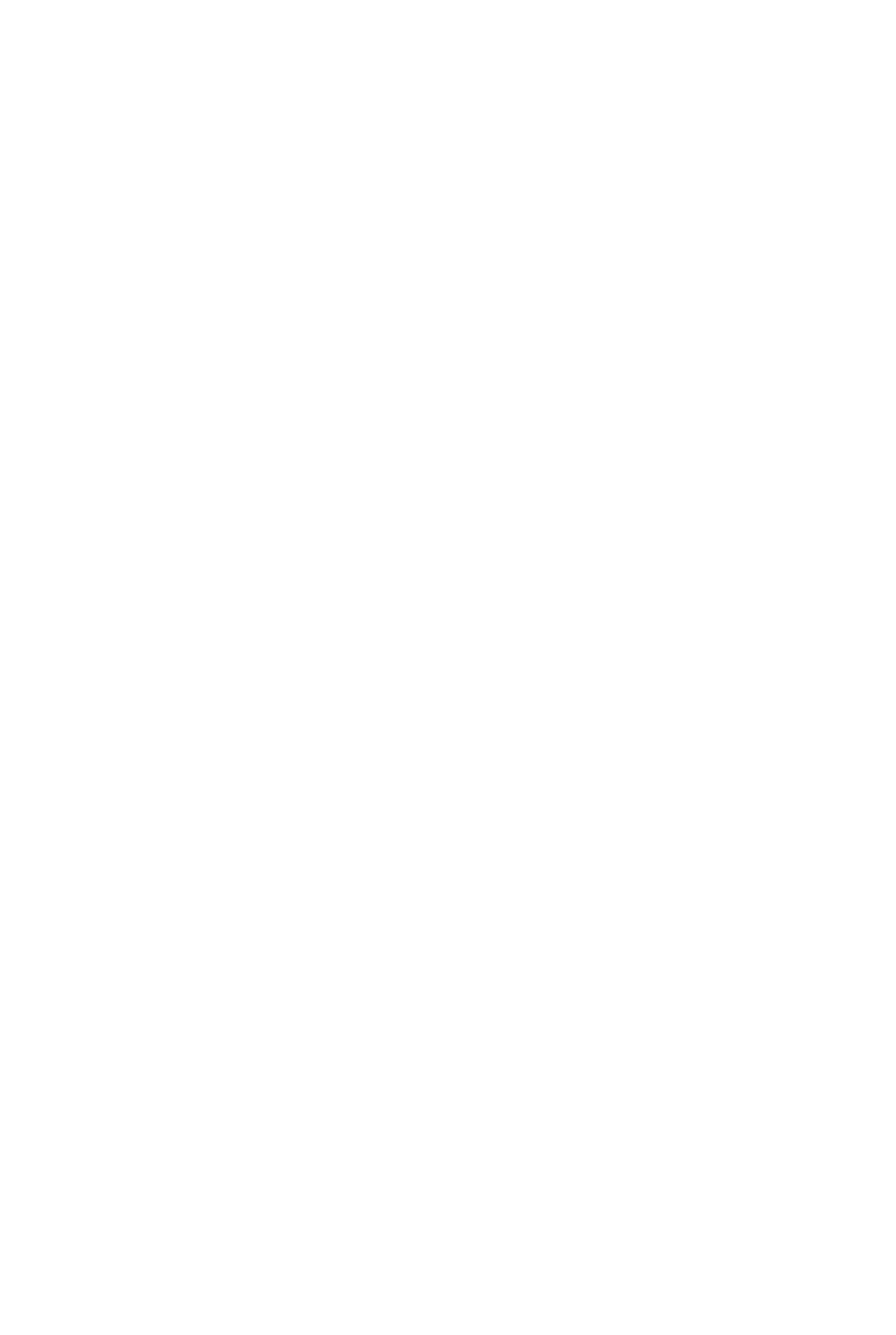
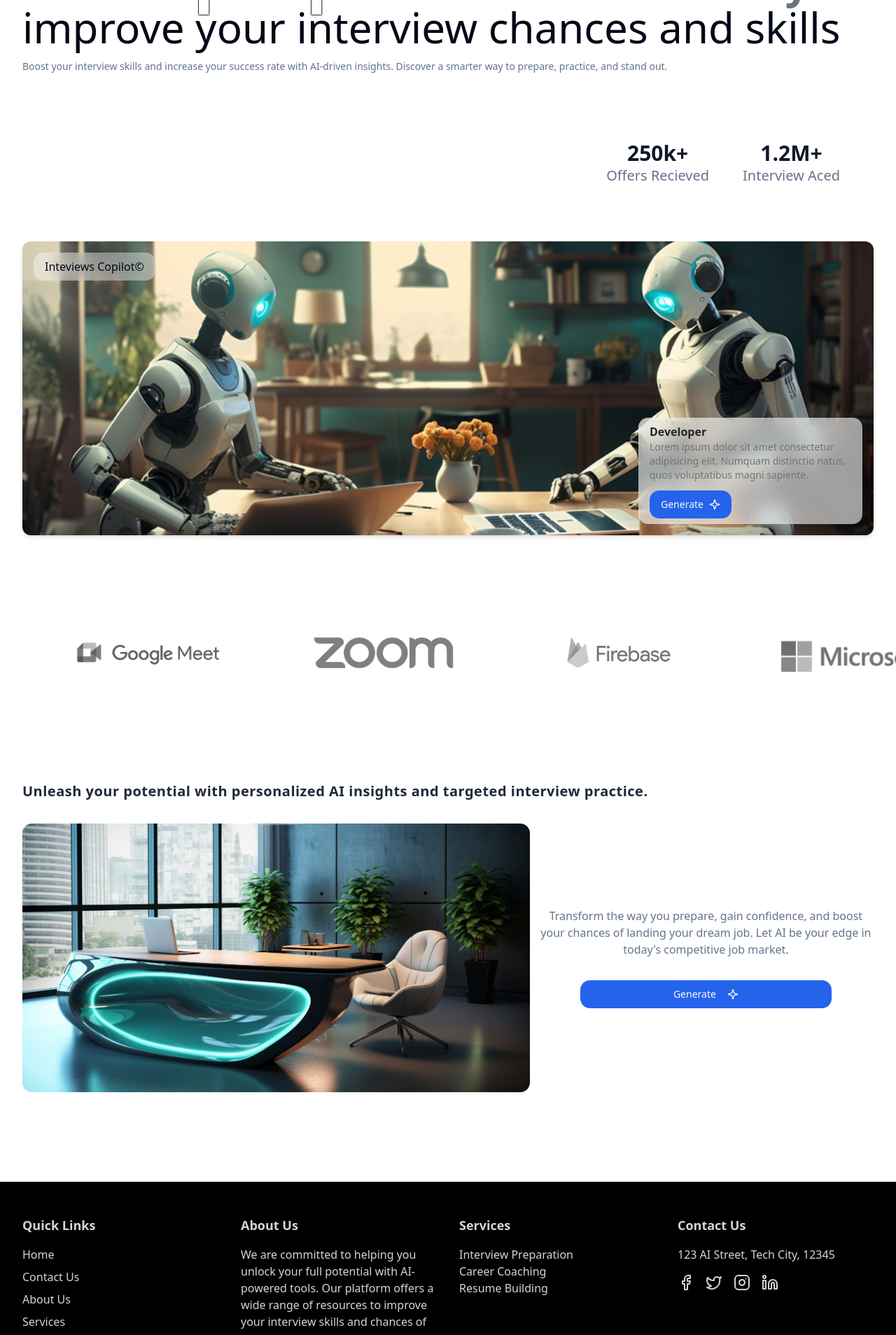
Before and after one commit to jainkhushi3/AI-Mock-Interviewer, a React (Vite) app: page / in a window 1280 px wide. Shown: the part 240-2148 px from the top of the page at 70% size. Before the commit the page ends 800 px from the top, so only its background shows below. Built offline with nearby package versions, Linux system fonts and the light colour scheme; no server answers.

Commit message:
Changes : Home Screen Completed

```diff
--- a/package.json
+++ b/package.json
@@ -19,6 +19,7 @@
     "lucide-react": "^0.475.0",
     "react": "^19.0.0",
     "react-dom": "^19.0.0",
+    "react-fast-marquee": "^1.6.5",
     "react-router-dom": "^7.1.5",
     "tailwind-merge": "^3.0.1",
     "tailwindcss-animate": "^1.0.7"
--- a/src/components/footer.tsx
+++ b/src/components/footer.tsx
@@ -1,9 +1,119 @@
-const Footer = () => {
-  return (
-    <div>
-      Footer
-    </div>
-  )
+import React from "react";
+
+import { Facebook, Twitter, Instagram, Linkedin } from "lucide-react"; // Import Lucide icons
+import { Link } from "react-router-dom";
+import { Container } from "@/components/container";
+import { MainRoutes } from "@/lib/helpers";
+
+interface SocialLinkProps {
+  href: string;
+  icon: React.ReactNode;
+  hoverColor: string;
 }
 
-export default Footer;
+const SocialLink: React.FC<SocialLinkProps> = ({ href, icon, hoverColor }) => {
+  return (
+    <a
+      href={href}
+      target="_blank"
+      rel="noopener noreferrer"
+      className={`hover:${hoverColor}`}
+    >
+      {icon}
+    </a>
+  );
+};
+
+interface FooterLinkProps {
+  to: string;
+  children: React.ReactNode;
+}
+
+const FooterLink: React.FC<FooterLinkProps> = ({ to, children }) => {
+  return (
+    <li>
+      <Link
+        to={to}
+        className="hover:underline text-gray-300 hover:text-gray-100"
+      >
+        {children}
+      </Link>
+    </li>
+  );
+};
+
+export const Footer = () => {
+  return (
+    <div className="w-full bg-black text-gray-300 hover:text-gray-100 py-8">
+      <Container>
+        <div className="grid grid-cols-1 md:grid-cols-4 gap-8">
+          {/* First Column: Links */}
+          <div>
+            <h3 className="font-bold text-lg mb-4">Quick Links</h3>
+            <ul className="space-y-2">
+              {MainRoutes.map((route) => (
+                <FooterLink key={route.href} to={route.href}>
+                  {route.label}
+                </FooterLink>
+              ))}
+            </ul>
+          </div>
+
+          {/* Second Column: About Us */}
+          <div>
+            <h3 className="font-bold text-lg mb-4">About Us</h3>
+            <p>
+              We are committed to helping you unlock your full potential with
+              AI-powered tools. Our platform offers a wide range of resources to
+              improve your interview skills and chances of success.
+            </p>
+          </div>
+
+          {/* Third Column: Services */}
+          <div>
+            <h3 className="font-bold text-lg mb-4">Services</h3>
+            <ul>
+              <FooterLink to="/services/interview-prep">
+                Interview Preparation
+              </FooterLink>
+              <FooterLink to="/services/career-coaching">
+                Career Coaching
+              </FooterLink>
+              <FooterLink to="/services/resume-building">
+                Resume Building
+              </FooterLink>
+            </ul>
+          </div>
+
+          {/* Fourth Column: Address and Social Media */}
+          <div>
+            <h3 className="font-bold text-lg mb-4">Contact Us</h3>
+            <p className="mb-4">123 AI Street, Tech City, 12345</p>
+            <div className="flex gap-4">
+              <SocialLink
+                href="https://facebook.com"
+                icon={<Facebook size={24} />}
+                hoverColor="text-blue-500"
+              />
+              <SocialLink
+                href="https://twitter.com"
+                icon={<Twitter size={24} />}
+                hoverColor="text-blue-400"
+              />
+              <SocialLink
+                href="https://instagram.com"
+                icon={<Instagram size={24} />}
+                hoverColor="text-pink-500"
+              />
+              <SocialLink
+                href="https://linkedin.com"
+                icon={<Linkedin size={24} />}
+                hoverColor="text-blue-700"
+              />
+            </div>
+          </div>
+        </div>
+      </Container>
+    </div>
+  );
+};
--- /dev/null
+++ b/src/components/marquee-img.tsx
@@ -0,0 +1,9 @@
+export const MarqueImg = ({img} : {img: string}) => {
+  return (
+    <img
+    src={img}
+    className="w-44 h-44 xl:w-52 xl:h-52 object-contain grayscale mx-12 xl:mx-16"
+    alt=""
+    />
+  );
+};
--- a/src/index.css
+++ b/src/index.css
@@ -66,4 +66,12 @@
   body {
     @apply bg-background text-foreground;
   }
+
+  .text-outline {
+    color: white;
+    text-shadow: -1px -1px 0 rgba(0, 0, 0, 0.6),
+    /* Top-left */ 1px -1px 0 rgba(0, 0, 0, 0.6),
+    /* Top-right */ -1px 1px 0 rgba(0, 0, 0, 0.6),
+    /* Bottom-left */ 1px 1px 0 rgba(0, 0, 0, 0.6);  /* Bottom-right */
+  }
 }
--- a/src/layouts/main-layout.tsx
+++ b/src/layouts/main-layout.tsx
@@ -1,5 +1,5 @@
 import  Header  from "@/components/header";
-import  Footer from "@/components/footer";
+import  {Footer} from "@/components/footer";
 import { Outlet } from "react-router-dom";
 import { Container } from "lucide-react";
 
--- a/src/layouts/public-layout.tsx
+++ b/src/layouts/public-layout.tsx
@@ -1,7 +1,7 @@
 import  Header  from "@/components/header";
-import  Footer from "@/components/footer";
 import { Outlet } from "react-router-dom";
 import { AuthHandler } from "@/handlers/auth-handler";
+import { Footer } from "@/components/footer";
 
 export const publicLayout = () => {
   return (
@@ -12,7 +12,7 @@
 
       <Outlet/>
 
-      <Footer/>
+      <Footer />
     </div>
   )
 }
--- a/src/routes/home.tsx
+++ b/src/routes/home.tsx
@@ -1,6 +1,122 @@
-import { UserButton } from "@clerk/clerk-react";
+import { Container } from "@/components/container";
+import { Button } from "@/components/ui/button";
+import { Sparkle } from "lucide-react";
+import  marquee  from "react-fast-marquee";
+import { MarqueImg } from "@/components/marquee-img";
+import Marquee from "react-fast-marquee";
+import { Link } from "react-router-dom";
+
 const HomePage = () => {
-  return <div> </div>
+  return (
+    <div className="flex-col w-full pb-24">
+    <Container>
+    <div className="my-8">
+          <h2 className="text-3xl text-center md:text-left md:text-6xl">
+            <span className=" text-outline font-extrabold md:text-8xl">
+              AI Superpower
+            </span>
+            <span className="text-gray-500 font-extrabold">
+              - A better way to
+            </span>
+            <br />
+            improve your interview chances and skills
+          </h2>
+
+          <p className="mt-4 text-muted-foreground text-sm">
+            Boost your interview skills and increase your success rate with
+            AI-driven insights. Discover a smarter way to prepare, practice, and
+            stand out.
+          </p>
+        </div>
+
+        <div className="flex w-full items-center justify-evenly md:px-12 md:py-16 md:items-center md:justify-end gap-12">
+          <p className="text-3xl font-semibold text-gray-900 text-center">
+            250k+
+            <span className="block text-xl text-muted-foreground font-normal">
+              Offers Recieved
+            </span>
+          </p>
+          <p className="text-3xl font-semibold text-gray-900 text-center">
+            1.2M+
+            <span className="block text-xl text-muted-foreground font-normal">
+              Interview Aced
+            </span>
+          </p>
+        </div>
+
+        {/* image section */}
+        <div className="w-full mt-4 rounded-xl bg-gray-100 h-[420px] drop-shadow-md overflow-hidden relative">
+          <img
+            src="/assets/img/hero.jpg"
+            alt=""
+            className="w-full h-full object-cover"
+          />
+
+          <div className="absolute top-4 left-4 px-4 py-2 rounded-md bg-white/40 backdrop-blur-md">
+            Inteviews Copilot&copy;
+          </div>
+
+          <div className="hidden md:block absolute w-80 bottom-4 right-4 px-4 py-2 rounded-md bg-white/60 backdrop-blur-md">
+            <h2 className="text-neutral-800 font-semibold">Developer</h2>
+            <p className="text-sm text-neutral-500">
+              Lorem ipsum dolor sit amet consectetur adipisicing elit. Numquam
+              distinctio natus, quos voluptatibus magni sapiente.
+            </p>
+
+            <Button className="mt-3">
+              Generate <Sparkle />
+            </Button>
+          </div>
+        </div>
+    </Container>
+
+    {/* marquee section */}
+    <div className=" w-full my-12">
+        <Marquee pauseOnHover>
+          <MarqueImg img="/assets/img/logo/firebase.png" />
+          <MarqueImg img="/assets/img/logo/meet.png" />
+          <MarqueImg img="/assets/img/logo/zoom.png" />
+          <MarqueImg img="/assets/img/logo/firebase.png" />
+          <MarqueImg img="/assets/img/logo/microsoft.png" />
+          <MarqueImg img="/assets/img/logo/meet.png" />
+          <MarqueImg img="/assets/img/logo/tailwindcss.png" />
+          <MarqueImg img="/assets/img/logo/microsoft.png" />
+        </Marquee>
+      </div>
+
+
+      <Container className="py-8 space-y-8">
+        <h2 className="tracking-wide text-xl text-gray-800 font-semibold">
+          Unleash your potential with personalized AI insights and targeted
+          interview practice.
+        </h2>
+
+        <div className="grid grid-cols-1 md:grid-cols-5 gap-3">
+          <div className="col-span-1 md:col-span-3">
+            <img
+              src="/assets/img/office.jpg"
+              alt=""
+              className="w-full max-h-96 rounded-md object-cover"
+            />
+          </div>
+
+          <div className="col-span-1 md:col-span-2 gap-8 max-h-96 min-h-96 w-full flex flex-col items-center justify-center text-center">
+            <p className="text-center text-muted-foreground">
+              Transform the way you prepare, gain confidence, and boost your
+              chances of landing your dream job. Let AI be your edge in
+              today&apos;s competitive job market.
+            </p>
+
+            <Link to={"/generate"} className="w-full">
+              <Button className="w-3/4">
+                Generate <Sparkle className="ml-2" />
+              </Button>
+            </Link>
+          </div>
+        </div>
+      </Container>
+  </div>
+  );
 
 };
 
```
Also changed, not shown: 1 other file (tests, documents, lock files or other folders).
